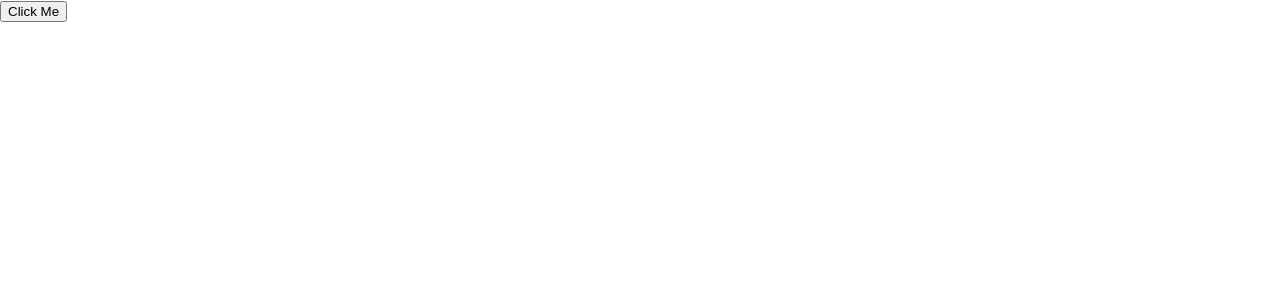
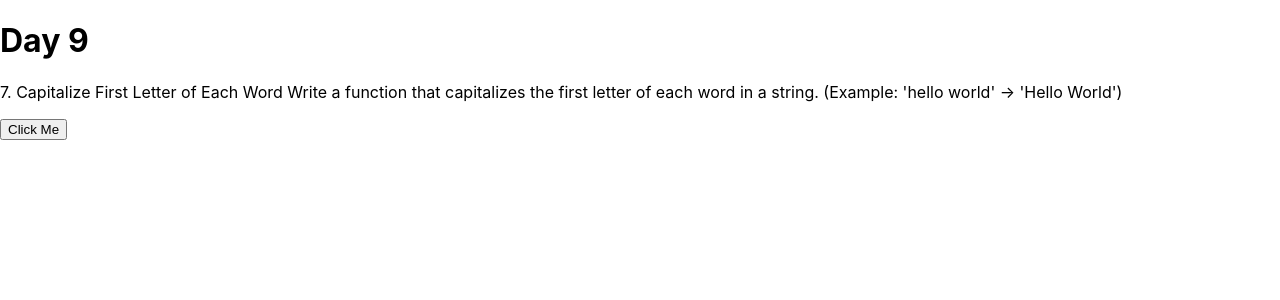
Before and after one commit to muh-younus/Logic-Building, a React (Create React App) app: page / in a window 1280 px wide. Shown: the top 300 px of the page. Built offline with nearby package versions, Linux system fonts and the light colour scheme.

Commit message:
make capital of every starting letter of the words

```diff
--- a/src/App.js
+++ b/src/App.js
@@ -7,6 +7,7 @@ import Day5 from "./module/Day5"
 import Palindrome from "./August/Day6";
 import Multiplication from "./August/Day7";
 import SmallestNumber from "./August/Day8";
+import Day9 from "./August/Day9";
 
 function App() {
   return (
@@ -19,7 +20,8 @@ function App() {
     {/* <Day5/> */}
     {/* <Palindrome/> */}
     {/* <Multiplication/> */}
-    <SmallestNumber/>
+    {/* <SmallestNumber/> */}
+    <Day9/>
     </>
   );
 }
--- /dev/null
+++ b/src/August/Day9.js
@@ -0,0 +1,28 @@
+import React from 'react'
+
+function Day9() {
+
+    function capitalFirstLetter(){
+
+    const firstCapitalized = "i am a good boy. and I love flower";
+    let array = firstCapitalized.split(" ");
+    console.log("i am lower case array",array);
+    debugger
+    for(let i=0; i<array.length; i++){
+        array[i] = array[i].charAt(0).toUpperCase() + array[i].slice(1);
+    }
+    // return array.join(" ");
+    console.log("i am upper case array",array);
+}
+
+  return (
+    <div>
+      <h1>Day 9</h1>
+      <p>7. Capitalize First Letter of Each Word Write a function that capitalizes the first letter of each word in
+ a string. (Example: 'hello world' → 'Hello World')</p>
+      <button onClick={capitalFirstLetter}>Click Me</button>
+    </div>
+  )
+}
+
+export default Day9
```
